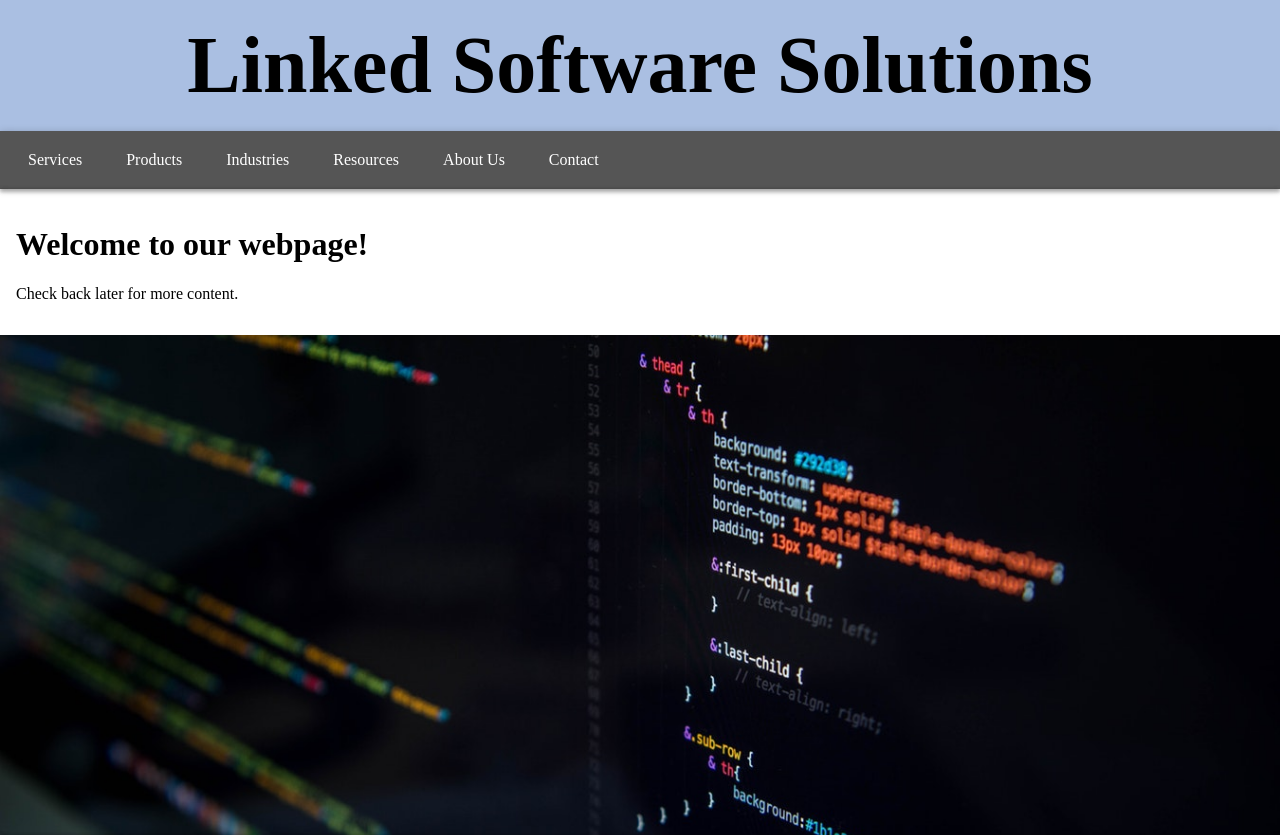
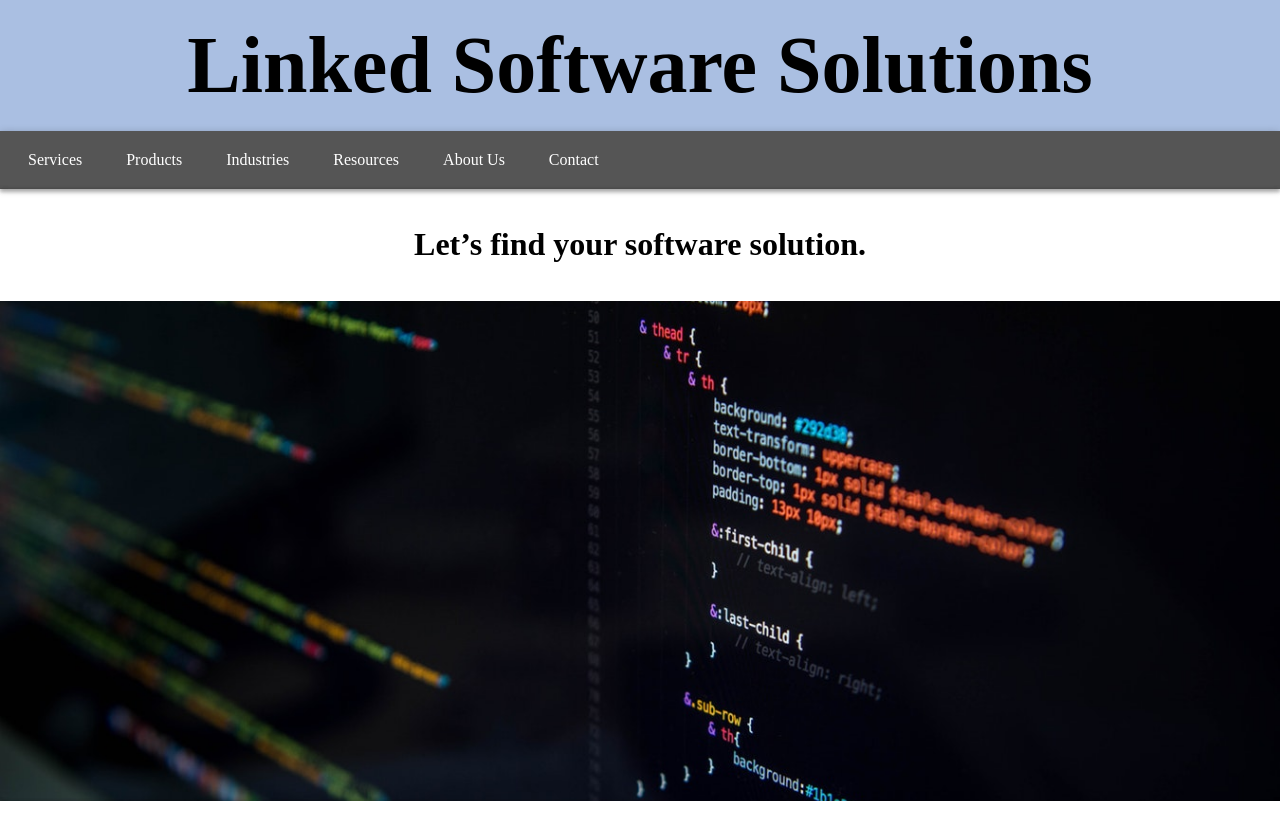
Before and after one commit to mcWilkinson/lss-website, a plain HTML site: page index.html in a window 1280 px wide. Shown: the top 835 px of the page. Drawn offline with Linux system fonts and the light colour scheme.

Commit message:
Changed the slogan at the top of the page

```diff
--- a/index.html
+++ b/index.html
@@ -23,10 +23,7 @@
     </div>
     <div class="lss-page">
       <div class="lss-content shadow-2">
-        <h1>Welcome to our webpage!</h1>
-        <p>
-          Check back later for more content.
-        </p>
+        <h1><center>Let’s find your software solution.</center></h1>
       </div>
       <div class="lss-image-parallax-4" >
       </div>
```
